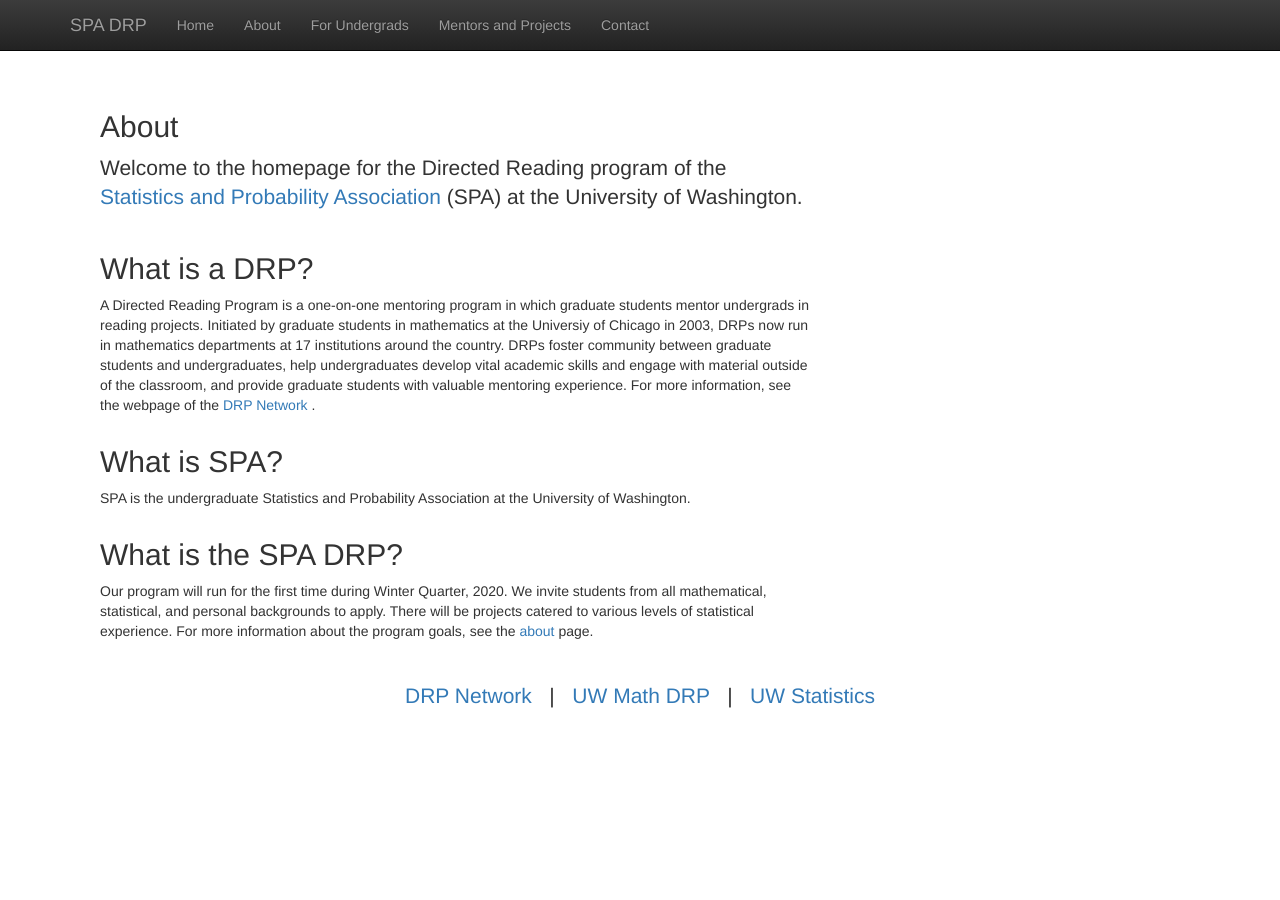
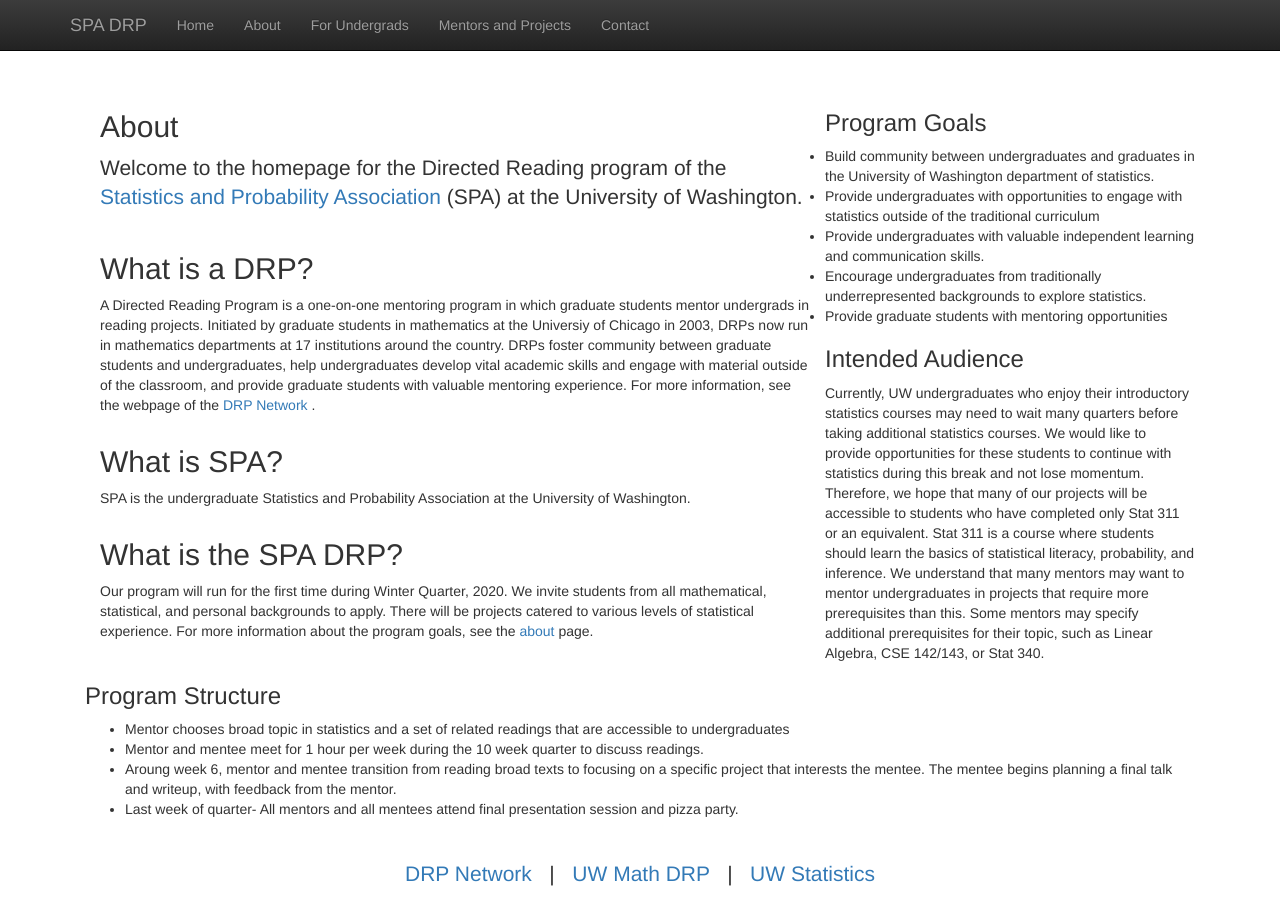
Before and after one commit to anna-neufeld/spa_drp, a Jekyll site: the page built from index.html, in a window 1280 px wide. Built offline with Jekyll 4.4.1, drawn with Linux system fonts in a browser that asks for light colours; nearby versions of some CDN libraries; library files that are not in the unit come from our copies.

Commit message:
no more homepage

```diff
--- a/index.html
+++ b/index.html
@@ -41,7 +41,41 @@
 </p>
 </div>
 
-</div>
+<p>
+<h3> Program Goals</h3>
+<p>
+<ul>
+<li> Build community between undergraduates and graduates in the University of Washington department of
+statistics. </li>
+<li> Provide undergraduates with opportunities to engage with statistics outside of the traditional
+curriculum </li>
+<li> Provide undergraduates with valuable independent learning and communication skills. </li>
+<li> Encourage undergraduates from traditionally underrepresented backgrounds to explore statistics. </li>
+<li> Provide graduate students with mentoring opportunities </li>
+</ul>
+</p>
+<h3> Intended Audience </h3>
+<p>
+  Currently, UW undergraduates who enjoy their introductory statistics courses may need to
+  wait many quarters before taking additional statistics courses. We would like to provide opportunities
+  for these students to continue with statistics during this break and not lose momentum. Therefore, we hope that
+  many of our projects will be accessible to students who have completed only Stat 311 or an equivalent. Stat 311
+  is a course where students should learn the basics of statistical literacy, probability, and inference.
+  We understand that many mentors may want to mentor undergraduates in projects that require more prerequisites
+  than this. Some mentors may specify additional prerequisites for their topic, such as Linear Algebra, CSE 142/143,
+  or Stat 340.
+ </p>
+<h3> Program Structure</h3>
+<p>
+<ul>
+<li> Mentor chooses broad topic in statistics and a set of related readings that are accessible to undergraduates </li>
+<li> Mentor and mentee meet for 1 hour per week during the 10 week quarter to discuss readings. </li>
+<li> Aroung week 6, mentor and mentee transition from reading broad texts to focusing on a specific project
+that interests the mentee. The mentee begins planning a final talk and writeup, with feedback
+from the mentor. </li>
+<li> Last week of quarter- All mentors and all mentees attend final presentation session and pizza party. </li>
+</ul>
+</p>
 
   <div class="col-md-12">
  <div style="position: relative; bottom: -30px;">
--- a/undergrads.html
+++ b/undergrads.html
@@ -20,6 +20,7 @@
   <p>
   As an undergraduate, you should expect to commit around 4 hours per week to independent reading related to your project.
   You are required to meet with your graduate mentor once a week for an hour, and at the end of the quarter
-  you will complete a writeup of your project and you will give a 10 minute presentation to the other participants.
+  you will complete a writeup of your project and you will give a 10 minute presentation to the other participants. You may register
+  for 1 credit of Stat 398 for this work.
 </p>
 </div>
```
Also changed, not shown: mentors.html (+6 -6 lines).
